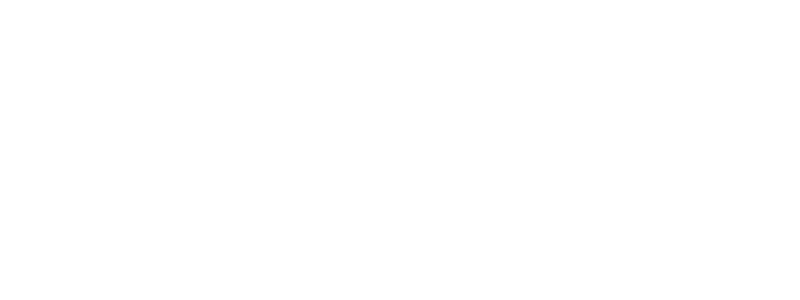
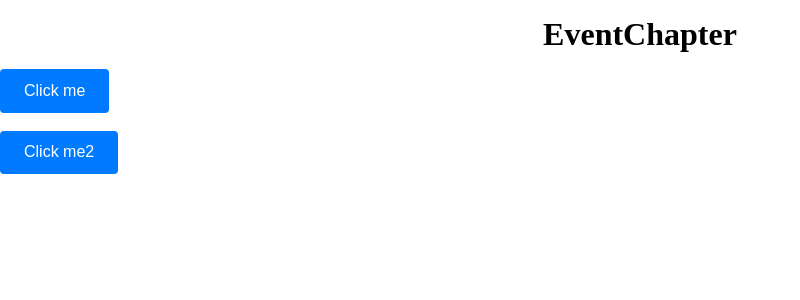
Before and after one commit to Tausifqureshi/React_Revision, a React (Vite) app: page / in a window 1280 px wide. Shown: the top 300 px of the page, without its empty margins (0-800 px from the left). Built offline with nearby package versions, Linux system fonts and the light colour scheme.

Commit message:
React-Learing

```diff
--- a/src/App.jsx
+++ b/src/App.jsx
@@ -39,7 +39,7 @@ export default function App() {
       <h1> Hello {lastName("Quraishi")} </h1> */}
 
       {/* Evnet-componet-file */}
-      {/* <EventChapter /> */}
+      <EventChapter />
 
       {/* Porps-componet-file */}
       {/* <PropsChap /> */}
```
